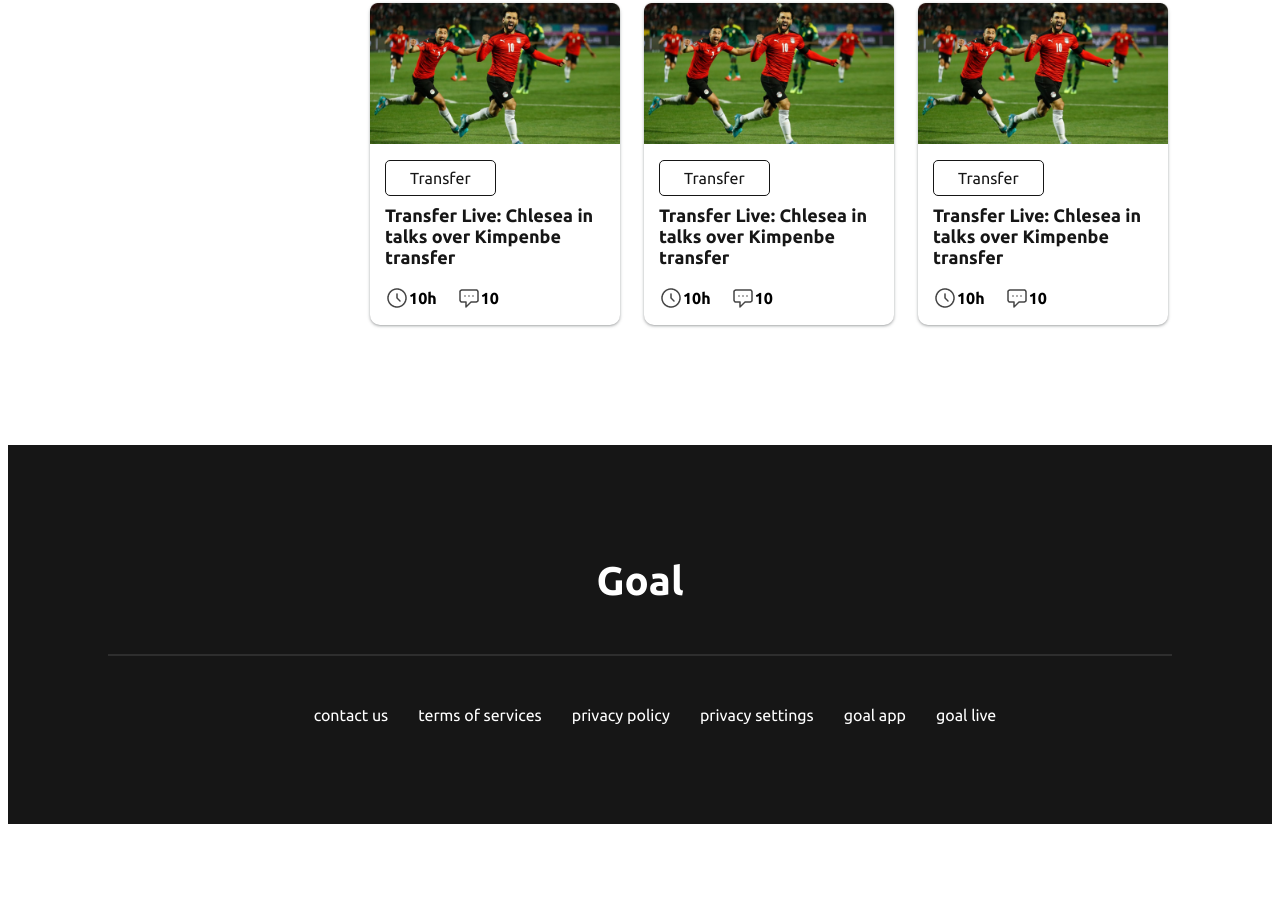
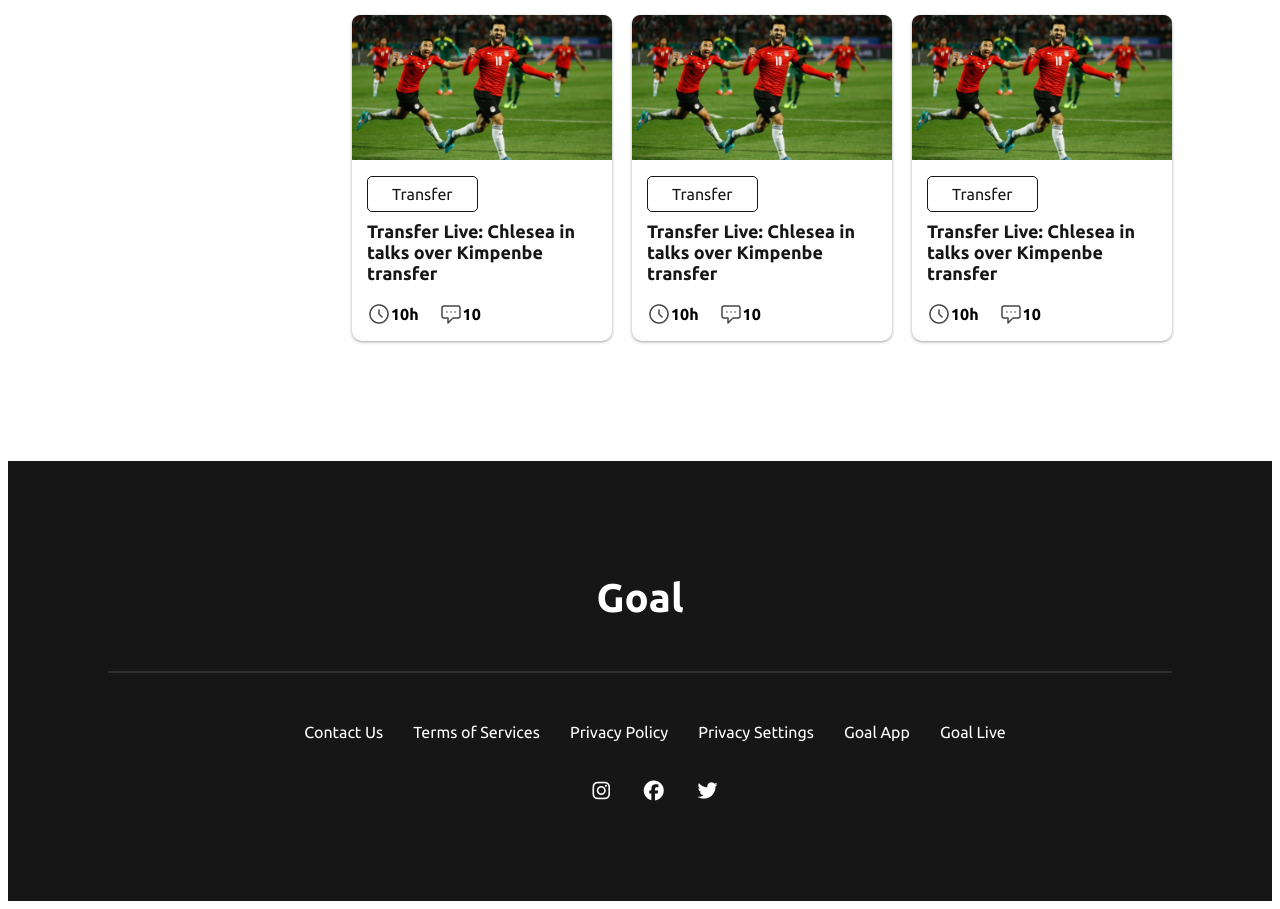
Before and after one commit to anichu/world-cup, a plain HTML site: page index.html in a window 1280 px wide. Shown: the part 1348-2257 px from the top of the page. Before the commit the page ends 2180 px from the top, so only its background shows below. Drawn offline with Linux system fonts and the light colour scheme.

Commit message:
added social link in footer

```diff
--- a/css/style.css
+++ b/css/style.css
@@ -77,7 +77,7 @@ main {
 }
 
 .blog {
-	width: 250px;
+	width: 260px;
 	display: flex;
 	flex-direction: column;
 	box-shadow: rgba(60, 64, 67, 0.3) 0px 1px 2px 0px,
@@ -164,3 +164,11 @@ hr {
 footer h2 {
 	font-size: 40px;
 }
+.social-link {
+	margin-top: 40px;
+}
+.social-link i {
+	color: white;
+	font-size: 20px;
+	margin-left: 30px;
+}
--- a/index.html
+++ b/index.html
@@ -204,9 +204,22 @@
 			<h2>Goal</h2>
 			<hr />
 			<div class="footer-link">
-				<a href="#">contact us</a><a href="">terms of services</a
-				><a href="">privacy policy</a><a href="">privacy settings</a
-				><a href="">goal app</a><a href="">goal live</a>
+				<a href="#">Contact Us</a><a href="">Terms of Services</a
+				><a href="">Privacy Policy</a><a href="">Privacy Settings</a
+				><a href="">Goal App</a><a href="">Goal Live</a>
+			</div>
+			<div>
+				<div class="social-link">
+					<a href="#">
+						<i class="fa-brands fa-instagram"></i>
+					</a>
+					<a href="#">
+						<i class="fa-brands fa-facebook"></i>
+					</a>
+					<a href="#">
+						<i class="fa-brands fa-twitter"></i>
+					</a>
+				</div>
 			</div>
 		</footer>
 	</body>
```
